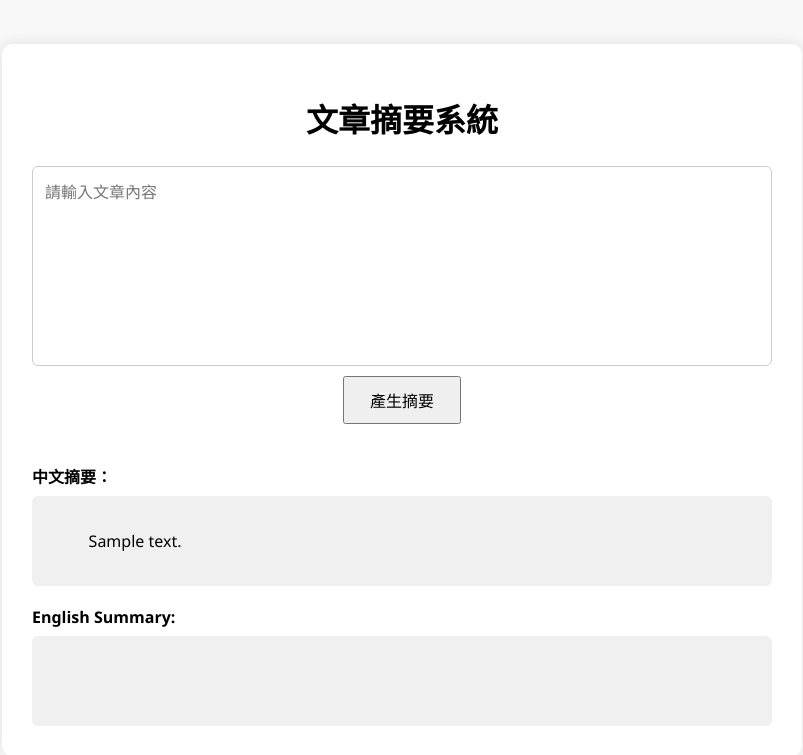
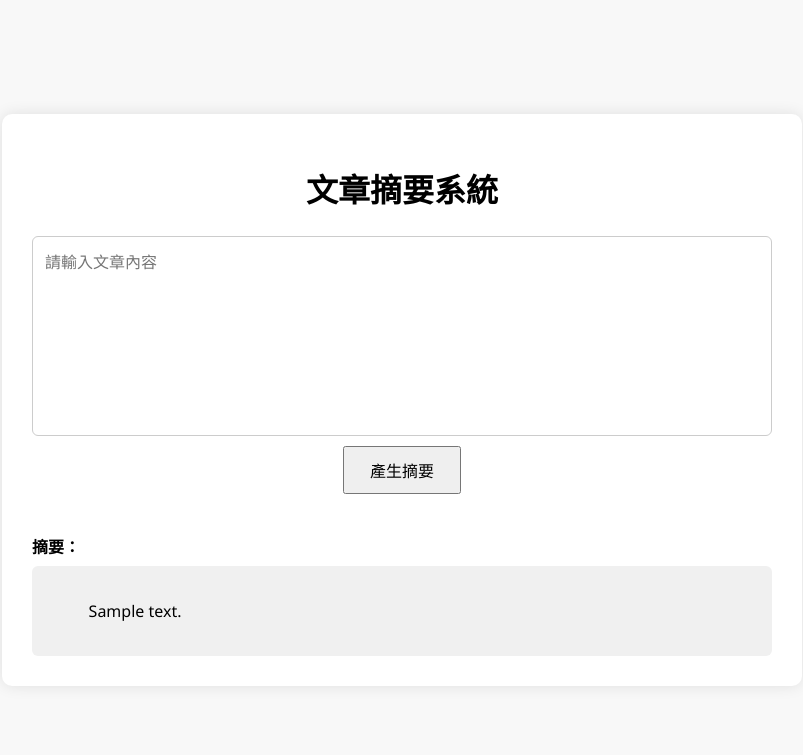
Before and after one commit to OG0820/text-summary-demo, a Flask app: template templates/index.html in a window 1280 px wide. Shown: the top 755 px of the page, without its empty margins (238-1041 px from the left). Run offline with Flask 3, Linux system fonts and the light colour scheme; the template is opened without the code that fills it: most values are stand-ins (such as "Sample title", 1, 10 or a date in 2020).

Commit message:
Update index.html

```diff
--- a/templates/index.html
+++ b/templates/index.html
@@ -75,6 +75,8 @@
       border-radius: 6px;
       white-space: pre-wrap;
       word-wrap: break-word;
+      max-height: 300px;
+      overflow-y: auto;
     }
   </style>
 </head>
@@ -87,19 +89,9 @@
 
       {% if summary %}
       <div class="result">
-        <div class="summary-title">中文摘要：</div>
+        <div class="summary-title">摘要：</div>
         <div class="summary-content">
-          {{ summary.split("英文摘要：")[0]
-              .replace("中文摘要：", "")
-              .replace("## 繁體摘要：", "")
-              .replace("## 繁體", "")
-              .replace("##", "")
-              .strip() }}
-        </div>
-
-        <div class="summary-title" style="margin-top: 20px;">English Summary:</div>
-        <div class="summary-content">
-          {{ summary.split("英文摘要：")[1].strip() }}
+          {{ summary }}
         </div>
       </div>
       {% endif %}
```
